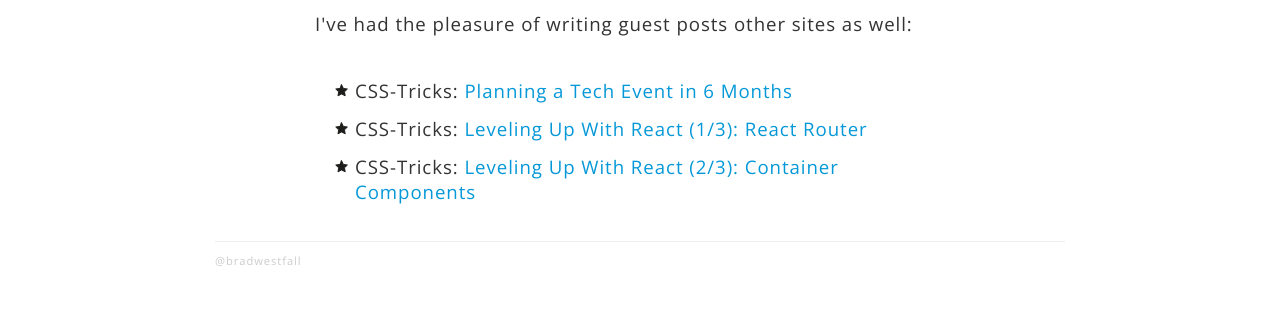
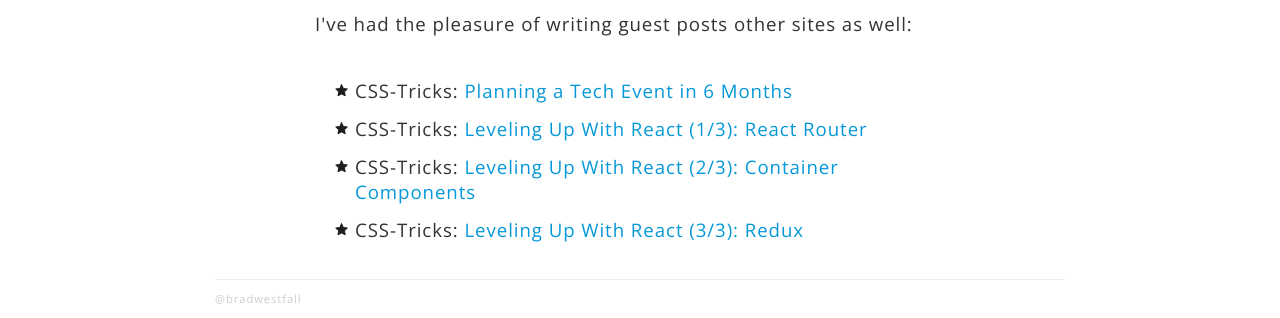
Before and after one commit to bradwestfall/bradwestfall, a plain HTML site: page articles/index.html in a window 1280 px wide. Shown: the part 494-812 px from the top of the page. Drawn offline with nearby package versions, Linux system fonts and the light colour scheme.

Commit message:
Update 2016-04-08T16:05:39.580Z

```diff
--- a/articles/index.html
+++ b/articles/index.html
@@ -68,6 +68,7 @@
     <li>CSS-Tricks: <a href="https://css-tricks.com/planning-a-tech-event/">Planning a Tech Event in 6 Months</a></li>
     <li>CSS-Tricks: <a href="https://css-tricks.com/learning-react-router/">Leveling Up With React (1/3): React Router</a></li>
     <li>CSS-Tricks: <a href="https://css-tricks.com/learning-react-container-components/">Leveling Up With React (2/3): Container Components</a></li>
+    <li>CSS-Tricks: <a href="https://css-tricks.com/learning-react-redux/">Leveling Up With React (3/3): Redux</a></li>
 </ul>
             </main>
         </div>
```
